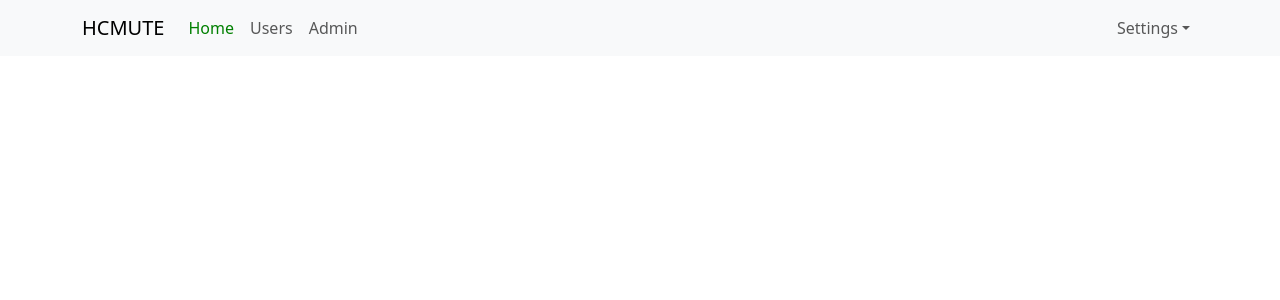
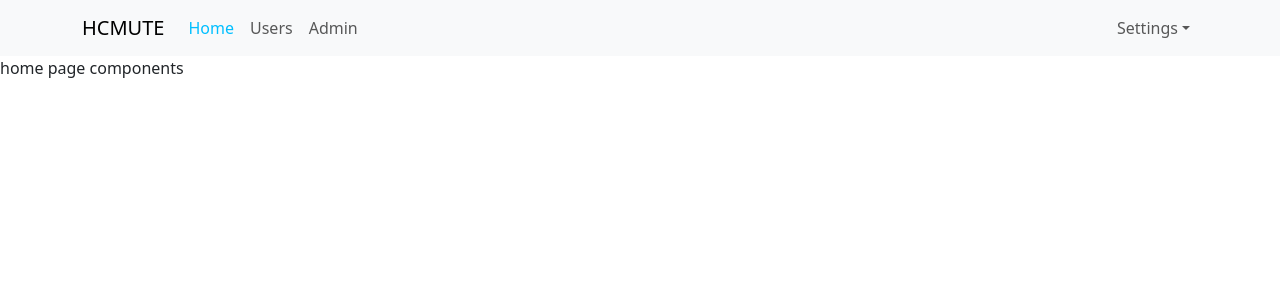
Before and after one commit to DylanPhuong/test-demo-react, a React (Create React App) app: page / in a window 1280 px wide. Shown: the top 300 px of the page. Built offline with nearby package versions, Linux system fonts and the light colour scheme.

Commit message:
video 51

```diff
--- a/src/App.scss
+++ b/src/App.scss
@@ -14,7 +14,7 @@
     .navbar-nav{
       .nav-link{
         &.active {
-          color: green;
+          color: #00bfff;
         }
       }
     }
--- a/src/components/Header/Header.js
+++ b/src/components/Header/Header.js
@@ -7,7 +7,8 @@
     return (
         <Navbar expand="lg" className="bg-body-tertiary">
             <Container>
-                <Navbar.Brand href="#home">HCMUTE</Navbar.Brand>
+                {/* <Navbar.Brand href="#home">HCMUTE</Navbar.Brand> */}
+                <NavLink to='/' className='navbar-brand'>HCMUTE</NavLink>
                 <Navbar.Toggle aria-controls="basic-navbar-nav" />
                 <Navbar.Collapse id="basic-navbar-nav">
                     <Nav className="me-auto">
@@ -20,11 +21,9 @@
                     </Nav>
                     <Nav>
                         <NavDropdown title="Settings" id="basic-nav-dropdown">
-                            <NavDropdown.Item href="#action/3.1">Log in</NavDropdown.Item>
-                            <NavDropdown.Item href="#action/3.2">
-                                Log out
-                            </NavDropdown.Item>
-                            <NavDropdown.Item href="#action/3.1">Profile</NavDropdown.Item>
+                            <NavDropdown.Item >Log in</NavDropdown.Item>
+                            <NavDropdown.Item >Log out</NavDropdown.Item>
+                            <NavDropdown.Item >Profile</NavDropdown.Item>
                         </NavDropdown>
                     </Nav>
                 </Navbar.Collapse>
--- /dev/null
+++ b/src/components/Home/HomePage.js
@@ -0,0 +1,9 @@
+const HomePage = () => {
+    return (
+        <div className="homepage-container">
+            home page components
+        </div>
+    );
+}
+
+export default HomePage;
--- a/src/index.js
+++ b/src/index.js
@@ -8,6 +8,7 @@
 import { BrowserRouter, Routes, Route } from 'react-router-dom';
 import User from './components/Users/User';
 import Admin from './components/Admin/Admin';
+import HomePage from './components/Home/HomePage';
 
 const root = ReactDOM.createRoot(document.getElementById('root'));
 root.render(
@@ -17,6 +18,7 @@
     <BrowserRouter>
       <Routes>
         <Route path="/" element={<App />} >
+          <Route index element={<HomePage />} />
           <Route path="/users" element={<User />} />
           <Route path="/admins" element={<Admin />} />
         </Route>
```
